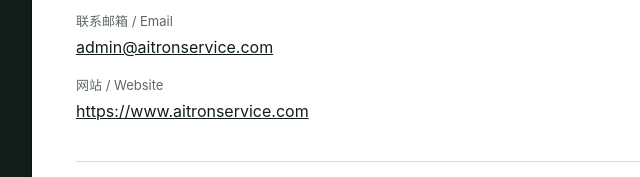
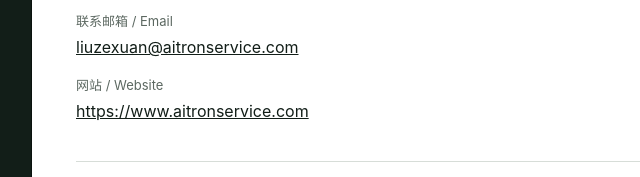
Before and after one commit to Cheee103806/aitronservice-site, a plain HTML site: page index.html in a window 1280 px wide. Shown: the part 745-922 px from the top of the page, 249-889 px from the left. Drawn offline with Linux system fonts and the light colour scheme.

Commit message:
Use the real company mailbox liuzexuan@
Co-authored-by: Cursor <cursoragent@cursor.com>

```diff
--- a/index.html
+++ b/index.html
@@ -100,7 +100,7 @@
       <dd>深圳市福田区华强北街道华红社区红荔路3002号交行大厦506</dd>
       <dd>Room 506, Bank of Communications Building, No. 3002 Hongli Road, Huahong Community, Huaqiangbei Subdistrict, Futian District, Shenzhen, Guangdong 518028, China</dd>
       <dt>联系邮箱 / Email</dt>
-      <dd><a href="mailto:admin@aitronservice.com">admin@aitronservice.com</a></dd>
+      <dd><a href="mailto:liuzexuan@aitronservice.com">liuzexuan@aitronservice.com</a></dd>
       <dt>网站 / Website</dt>
       <dd><a href="https://www.aitronservice.com">https://www.aitronservice.com</a></dd>
     </dl>
```
